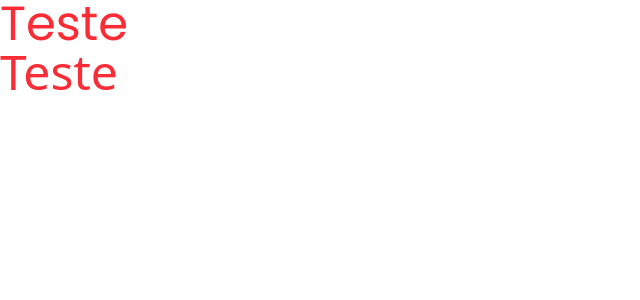
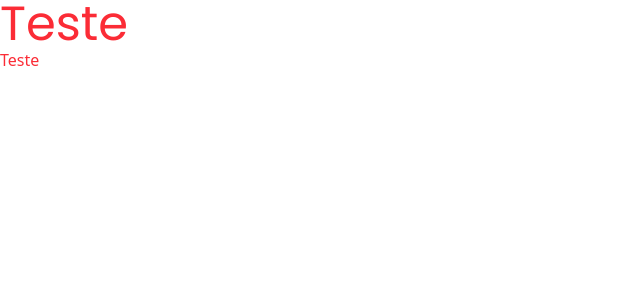
Before and after one commit to MatheusMartinsDeveloper/TaskList, an Angular app in the folder Frontend/my-project/: page / in a window 1280 px wide. Shown: the top 300 px of the page, without its empty margins (0-640 px from the left). Built offline with nearby package versions, Linux system fonts and the light colour scheme.

Commit message:
Deleted line

```diff
--- a/Frontend/my-project/src/app/app.component.html
+++ b/Frontend/my-project/src/app/app.component.html
@@ -1,3 +1,3 @@
 <router-outlet />
 <h1 class="text-red-500 text-5xl font-pooppins">Teste</h1>
-<h1 class="text-red-500 text-5xl">Teste</h1>
+<h1 class="text-red-500 text-5xlc">Teste</h1>
```
